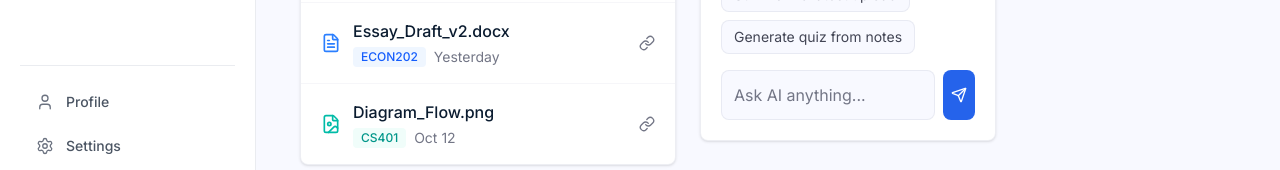
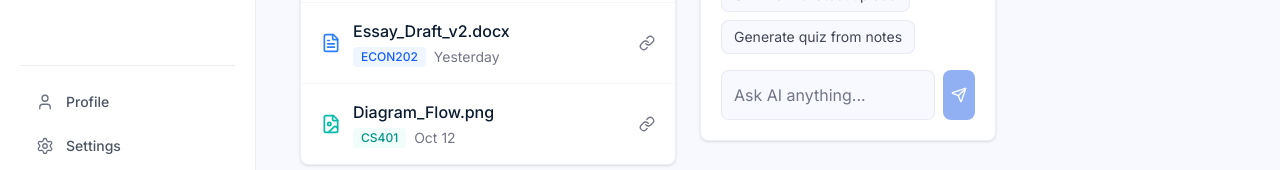
Before and after one commit to huynhduybinh24/SWP391_AIStudyHub, a React (Vite) app in the folder FrontEnd/: page /dashboard in a window 1280 px wide. Shown: the part 546-716 px from the top of the page. Built offline with nearby package versions, Linux system fonts and the light colour scheme; no server answers.

Commit message:
feat: add dashboard widgets and initialize UI state management store

```diff
--- a/FrontEnd/src/features/dashboard/components/QuickAskCard.tsx
+++ b/FrontEnd/src/features/dashboard/components/QuickAskCard.tsx
@@ -1,9 +1,29 @@
+import { useState } from 'react'
 import { Bot, Send } from 'lucide-react'
+import { useUiStore } from '@/stores/uiStore'
 import { Card, CardTitle } from '@/components/ui/Card'
 import { Input } from '@/components/ui/Input'
 import { Button } from '@/components/ui/Button'
 
 export function QuickAskCard() {
+  const [inputText, setInputText] = useState('')
+  const setChatPopupOpen = useUiStore((s) => s.setChatPopupOpen)
+  const setInitialChatMessage = useUiStore((s) => s.setInitialChatMessage)
+
+  const handleQuickAsk = (prompt: string) => {
+    if (!prompt.trim()) return
+    setInitialChatMessage(prompt)
+    setChatPopupOpen(true)
+    setInputText('')
+  }
+
+  const handleKeyDown = (e: React.KeyboardEvent<HTMLInputElement>) => {
+    if (e.key === 'Enter') {
+      e.preventDefault()
+      handleQuickAsk(inputText)
+    }
+  }
+
   return (
     <section className="col-span-4 space-y-4">
       <CardTitle className="normal-case tracking-normal text-base font-bold text-foreground">
@@ -17,20 +37,33 @@ export function QuickAskCard() {
         <div className="flex flex-wrap gap-2">
           <button
             type="button"
+            onClick={() => handleQuickAsk('Summarize latest upload')}
             className="rounded-lg border border-border bg-surface px-3 py-1.5 text-sm text-body hover:border-primary/30"
           >
             Summarize latest upload
           </button>
           <button
             type="button"
+            onClick={() => handleQuickAsk('Generate quiz from notes')}
             className="rounded-lg border border-border bg-surface px-3 py-1.5 text-sm text-body hover:border-primary/30"
           >
             Generate quiz from notes
           </button>
         </div>
         <div className="flex gap-2">
-          <Input placeholder="Ask AI anything..." className="flex-1" />
-          <Button size="icon" aria-label="Send">
+          <Input
+            placeholder="Ask AI anything..."
+            className="flex-1"
+            value={inputText}
+            onChange={(e) => setInputText(e.target.value)}
+            onKeyDown={handleKeyDown}
+          />
+          <Button
+            size="icon"
+            aria-label="Send"
+            onClick={() => handleQuickAsk(inputText)}
+            disabled={!inputText.trim()}
+          >
             <Send className="size-4" />
           </Button>
         </div>
```
